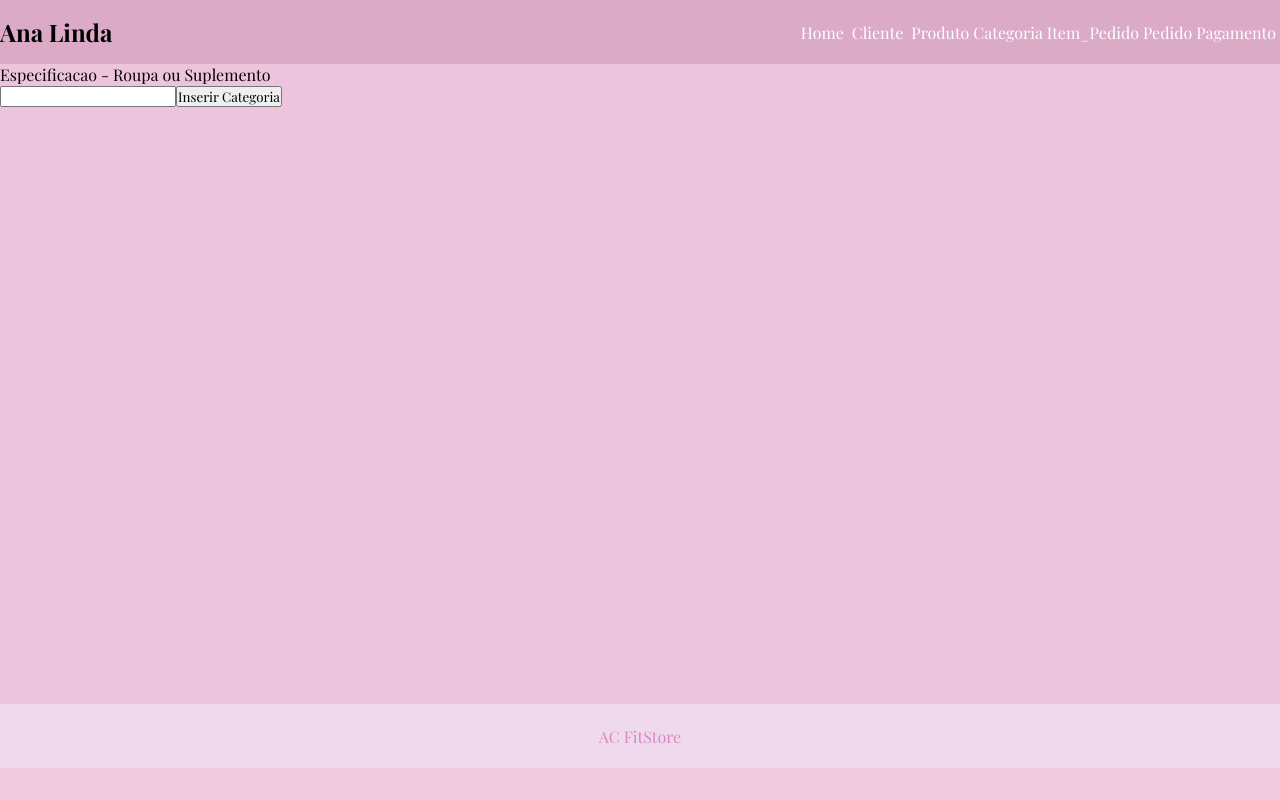
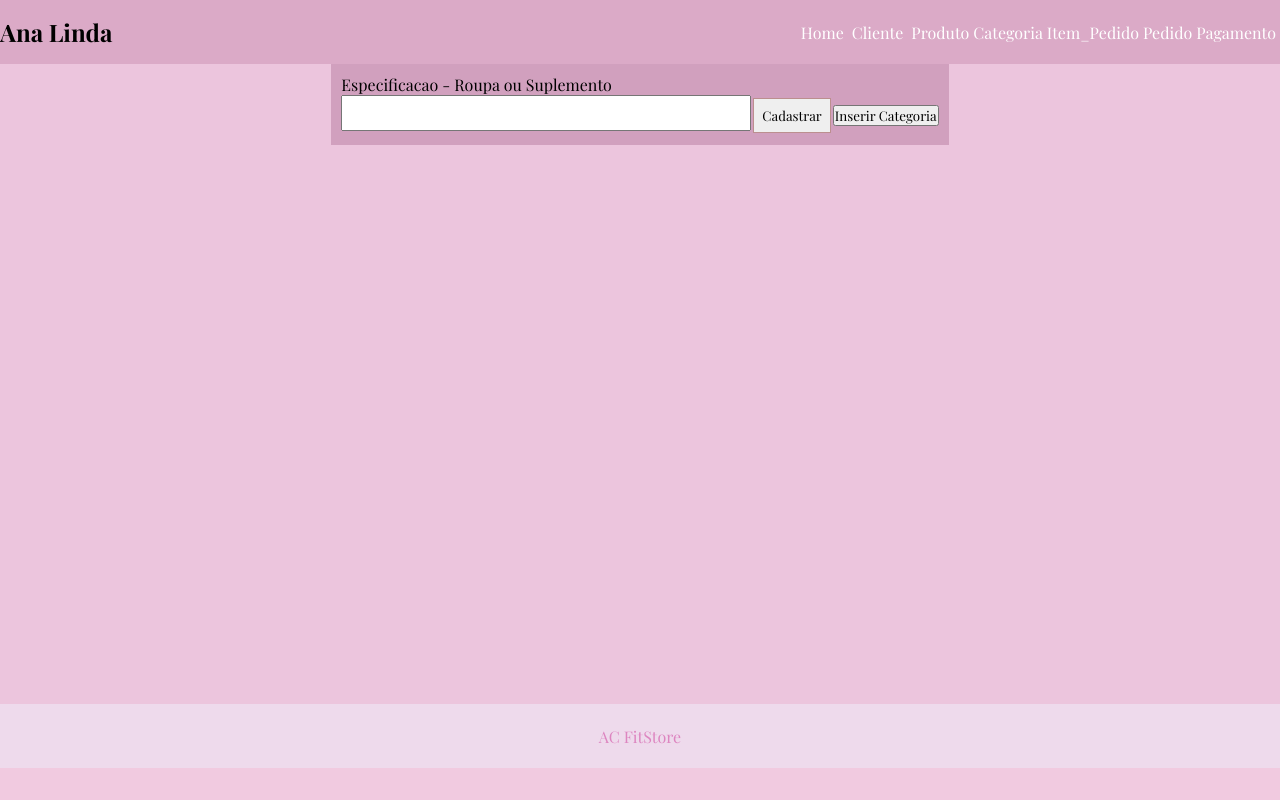
Before and after one commit to anaclaramoresil-hub/projeto-final-ana, a Next.js app: page /Categoria/novoCat in a window 1280 px wide. Built offline with nearby package versions, Linux system fonts and the light colour scheme; a web font is replaced by a local one.

Commit message:
categoria-atuali

```diff
--- a/app/Categoria/novoCat/page.js
+++ b/app/Categoria/novoCat/page.js
@@ -1,5 +1,7 @@
 import { Categoria } from "../../../database/table";
 import { redirect } from 'next/navigation';
+import "../../css/cadastro.css";
+
 
 async function InsereCategoria(formData) {
     'use server';
@@ -13,12 +15,15 @@ async function InsereCategoria(formData) {
 
 function TelaNovoCategoria(){
     return(
+        <div>
        <form action= {InsereCategoria}>
 
         <label htmlFor="Especificacao">Especificacao - Roupa ou Suplemento</label> <br></br>
         <input type="text" name="especificacao"></input>
+        <button className='bt-classico'>Cadastrar</button>
         <button>Inserir Categoria</button>
        </form>
+       </div>
     );
 }
 
```
